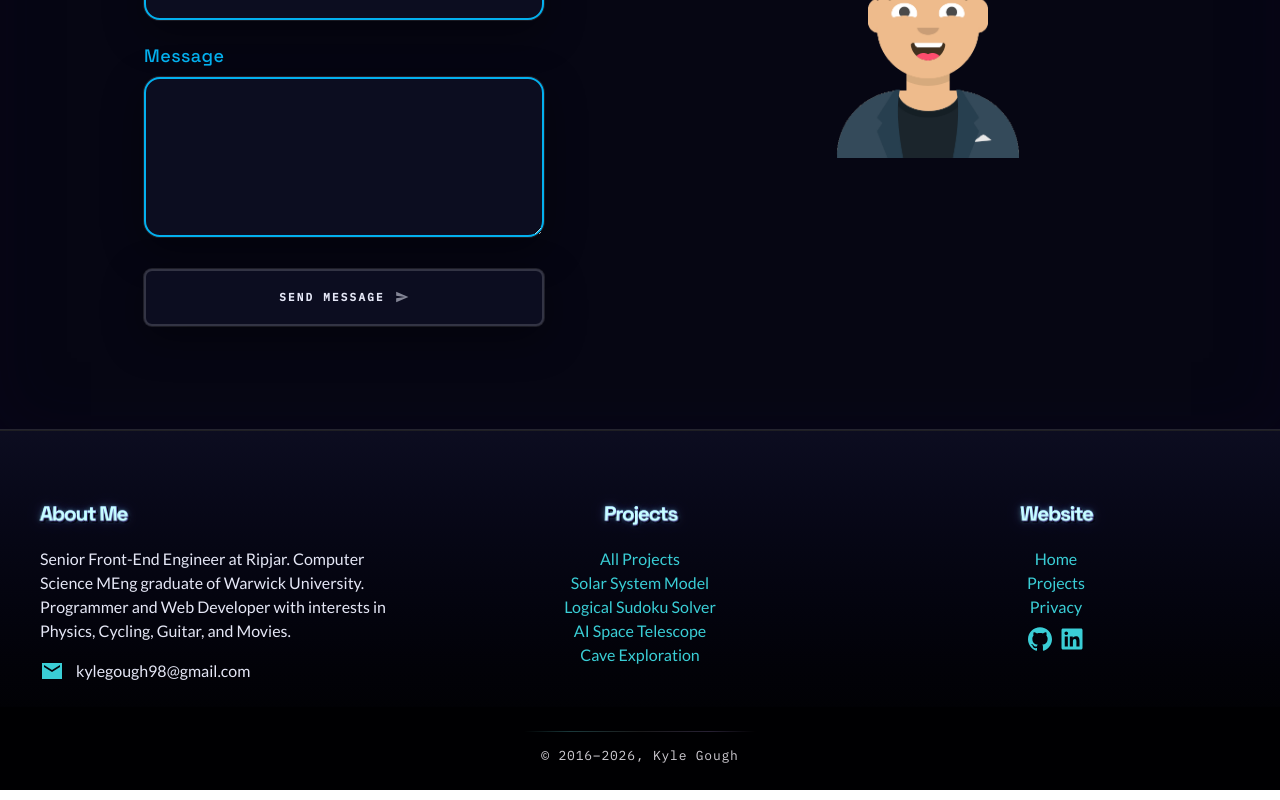
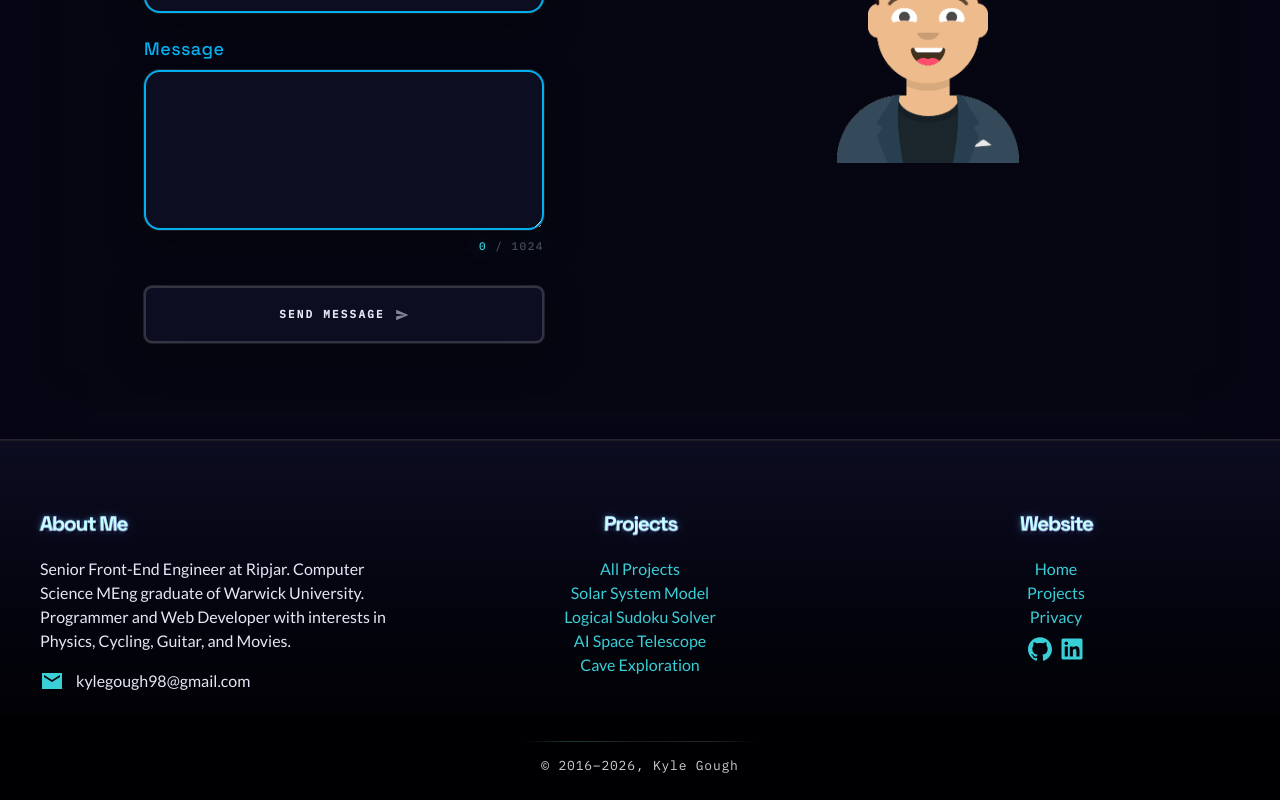
Before and after one commit to KyleGough/portfolio, a Next.js app: page / in a window 1280 px wide. Shown: the part 3119-3919 px from the top of the page. Built offline with nearby package versions, Linux system fonts and the light colour scheme.

Commit message:
Contact form improvements

```diff
--- a/components/Contact/Contact.tsx
+++ b/components/Contact/Contact.tsx
@@ -8,6 +8,8 @@ import { EmailStatus } from './Contact.types';
 import { ContactFieldError } from './ContactFieldError';
 import { ContactLabel } from './ContactLabel';
 import { ContactSendButton } from './ContactSendButton';
+
+const MESSAGE_MAX_LENGTH = 1024;
 
 export const Contact: React.FC = () => {
   // Form input text content.
@@ -26,6 +28,7 @@ export const Contact: React.FC = () => {
 
   const isSent = status === EmailStatus.SENT;
   const isLoading = status === EmailStatus.LOADING;
+  const messageNearLimit = message.length >= MESSAGE_MAX_LENGTH * 0.9;
 
   // Form field change event handlers.
   const onNameChange = (event: React.ChangeEvent<HTMLInputElement>) => {
@@ -90,14 +93,15 @@ export const Contact: React.FC = () => {
     event.currentTarget.blur();
   };
 
-  const inputCommonStyles = clsx(
+  const inputBaseStyles = clsx(
     'block w-full',
     'font-primary text-base leading-relaxed',
     'shadow transition-colors duration-200',
-    'mt-2 mb-6 px-4 py-2.5',
+    'mt-2 px-4 py-2.5',
     'border-2 rounded-2xl',
     'outline-none caret-link-hover bg-background'
   );
+  const inputFieldStyles = clsx(inputBaseStyles, 'mb-6');
 
   return (
     <form className="contact-form flex w-full justify-center">
@@ -115,7 +119,7 @@ export const Contact: React.FC = () => {
             onChange={onNameChange}
             className={clsx(
               getFieldBorderStyle(!nameError, isSent),
-              inputCommonStyles
+              inputFieldStyles
             )}
             type="text"
             id="name"
@@ -141,7 +145,7 @@ export const Contact: React.FC = () => {
             onChange={onEmailChange}
             className={clsx(
               getFieldBorderStyle(!emailError && !emailValidError, isSent),
-              inputCommonStyles
+              inputFieldStyles
             )}
             type="email"
             id="email"
@@ -162,16 +166,32 @@ export const Contact: React.FC = () => {
             onChange={onMessageChange}
             className={clsx(
               getFieldBorderStyle(!messageError, isSent),
-              inputCommonStyles,
-              'h-40 max-h-52 min-h-[10rem] resize-y'
+              inputBaseStyles,
+              'mb-2 h-40 max-h-52 min-h-[10rem] resize-y'
             )}
             id="message"
             name="message"
             required
-            maxLength={1024}
+            maxLength={MESSAGE_MAX_LENGTH}
             readOnly={isLoading || isSent}
             data-testid="contact-form-message"
+            aria-describedby="message-meter"
           />
+          <p
+            id="message-meter"
+            data-testid="contact-form-message-meter"
+            className={clsx(
+              'contact-form__message-meter mb-6 text-right',
+              messageNearLimit && 'contact-form__message-meter--warn'
+            )}
+          >
+            <span className="tabular-nums">{message.length}</span>
+            <span className="opacity-70"> / {MESSAGE_MAX_LENGTH}</span>
+            <span className="sr-only">
+              {' '}
+              characters used in message (maximum {MESSAGE_MAX_LENGTH})
+            </span>
+          </p>
         </FadeIn>
 
         <FadeIn>
--- /dev/null
+++ b/components/TimelineWidget/TimelineTreeGraphic.tsx
@@ -0,0 +1,41 @@
+import React from 'react';
+
+/**
+ * Normalized viewBox 0–100 (×) × 0–100 (y). Trunk at x=50; branches alternate
+ * toward role cards. Animated with pathLength for reliable dash drawing.
+ */
+export const TimelineTreeGraphic: React.FC<{ className?: string }> = ({
+  className,
+}) => (
+  <svg
+    className={className}
+    viewBox="0 0 100 100"
+    preserveAspectRatio="none"
+    aria-hidden
+    focusable="false"
+  >
+    {/* Central trunk */}
+    <path className="work-timeline__tree-trunk" pathLength="1" d="M 50 3 L 50 97" />
+    {/* Four rows ≈ 25% each; twigs suggest sub-branching */}
+    <path
+      className="work-timeline__tree-branch work-timeline__tree-branch--1"
+      pathLength="1"
+      d="M 50 12.5 L 22 12.5 M 22 12.5 l -4.5 -3.5 M 22 12.5 l -4.5 3.5"
+    />
+    <path
+      className="work-timeline__tree-branch work-timeline__tree-branch--2"
+      pathLength="1"
+      d="M 50 37.5 L 78 37.5 M 78 37.5 l 4.5 -3.5 M 78 37.5 l 4.5 3.5"
+    />
+    <path
+      className="work-timeline__tree-branch work-timeline__tree-branch--3"
+      pathLength="1"
+      d="M 50 62.5 L 22 62.5 M 22 62.5 l -4.5 -3.5 M 22 62.5 l -4.5 3.5"
+    />
+    <path
+      className="work-timeline__tree-branch work-timeline__tree-branch--4"
+      pathLength="1"
+      d="M 50 87.5 L 78 87.5 M 78 87.5 l 4.5 -3.5 M 78 87.5 l 4.5 3.5"
+    />
+  </svg>
+);
--- a/styles/space-gothic.css
+++ b/styles/space-gothic.css
@@ -447,6 +447,38 @@ nav[aria-label='Main'] .slide-in a:focus {
   color: #ee3003 !important;
 }
 
+.app-space-gothic .contact-form__message-meter {
+  font-family: 'IBM Plex Mono', ui-monospace, monospace !important;
+  font-size: 0.6875rem;
+  font-weight: 500;
+  letter-spacing: 0.14em;
+  text-transform: uppercase;
+  color: var(--gothic-faint) !important;
+  text-shadow: 0 0 0.75rem oklch(55% 0.12 200 / 0.12);
+  transition:
+    color 0.35s cubic-bezier(0.22, 1, 0.36, 1),
+    text-shadow 0.35s cubic-bezier(0.22, 1, 0.36, 1);
+}
+
+.app-space-gothic .contact-form__message-meter .tabular-nums {
+  color: var(--gothic-cyan) !important;
+  text-shadow: 0 0 0.65rem oklch(60% 0.14 200 / 0.35);
+}
+
+.app-space-gothic .contact-form__message-meter--warn,
+.app-space-gothic .contact-form__message-meter--warn .tabular-nums {
+  color: oklch(82% 0.16 75 / 0.98) !important;
+  text-shadow:
+    0 0 0.5rem oklch(70% 0.14 75 / 0.45),
+    0 0 1.25rem oklch(55% 0.12 55 / 0.25) !important;
+}
+
+@media (prefers-reduced-motion: reduce) {
+  .app-space-gothic .contact-form__message-meter {
+    transition: none;
+  }
+}
+
 /* Contact send CTA: same strip language as ProjectItem “View project” */
 .app-space-gothic button.contact-send-cta {
   font-family: 'IBM Plex Mono', ui-monospace, monospace !important;
```
Also changed, not shown: styles/tailwind.css, 1 other file (tests, documents, lock files or other folders).
